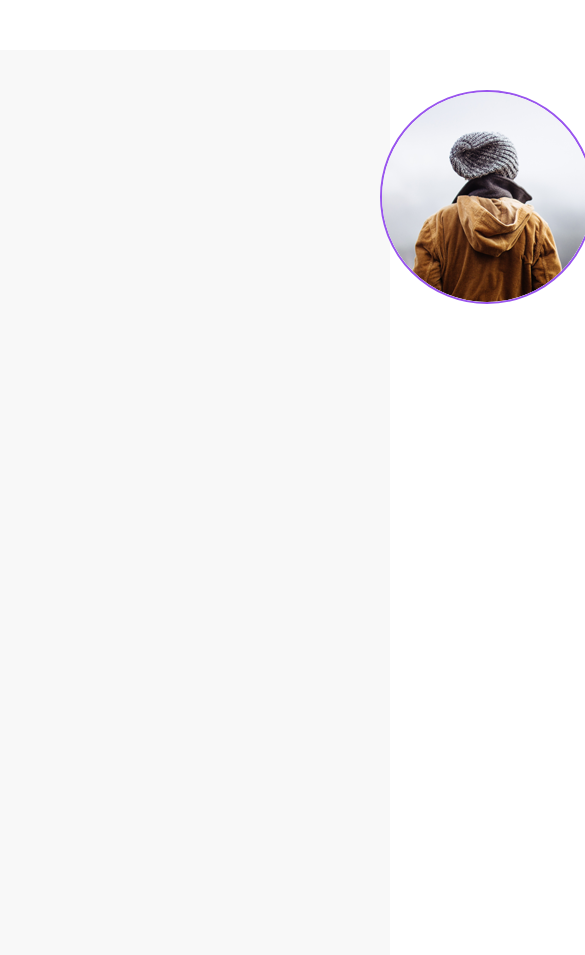
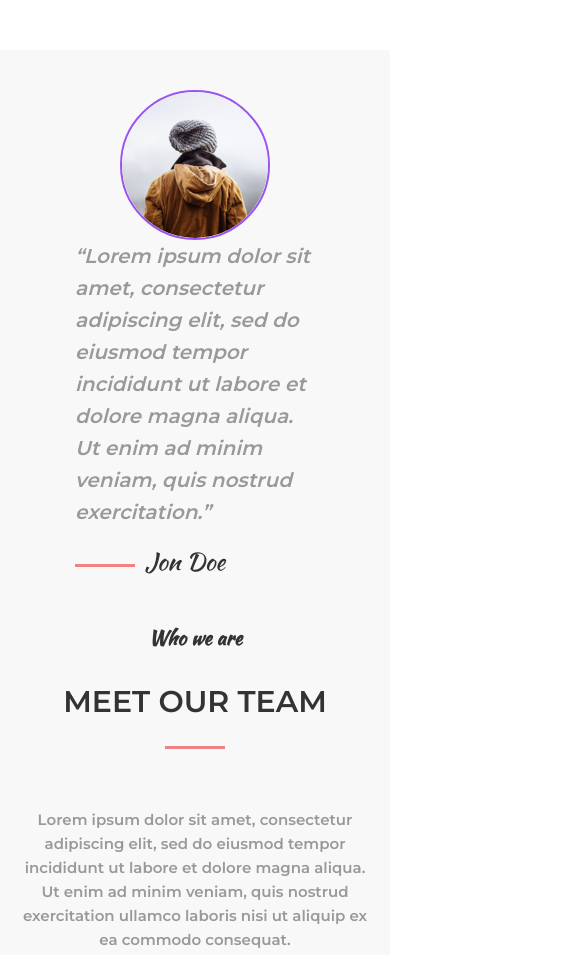
Before and after one commit to nadiiazimina/Mogo_2.0, a website built with Parcel: page index.html in a window 390 px wide. Shown: the part 5102-6057 px from the top of the page, 585 px wide, since content can reach past the window. Built offline with nearby package versions, Linux system fonts and the light colour scheme.

Commit message:
review_changes

```diff
--- a/src/styles.css
+++ b/src/styles.css
@@ -557,6 +557,7 @@ hr {
 
 .reviews {
   padding: 0 110px;
+  position: relative;
 }
 
 .reviews_item {
@@ -565,6 +566,9 @@ hr {
 }
 
 .reviews_photo {
+  display: block;
+  width: 210px;
+  height: 210px;
   border: 2px solid #9955ee;
   border-radius: 50%;
   position: absolute;
@@ -1101,6 +1105,11 @@ hr {
   .intro_title {
     font-size: 120px;
   }
+
+  /*Reviews*/
+  .reviews_text {
+    font-size: 20px;
+  }
 }
 
 @media (max-width: 990px) {
@@ -1137,6 +1146,19 @@ hr {
 
   .services_item--border {
     border-bottom: 0;
+  }
+  /*Reviews*/
+  .reviews {
+    padding: 0 60px;
+  }
+
+  .reviews_photo {
+    width: 150px;
+    height: 150px;
+  }
+
+  .reviews_item {
+    padding-left: 175px;
   }
 }
 
@@ -1201,6 +1223,16 @@ hr {
   .wedo_item {
     width: 100%;
   }
+
+  /*Reviews*/
+  .reviews_photo {
+    position: static;
+    margin: auto;
+  }
+
+  .reviews_item {
+    padding-left: 0;
+  }
 }
 
 @media (max-width: 575px) {
```
